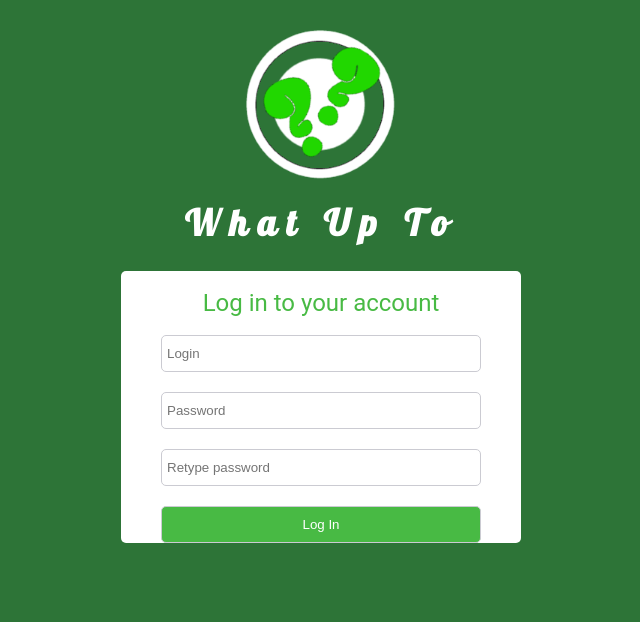
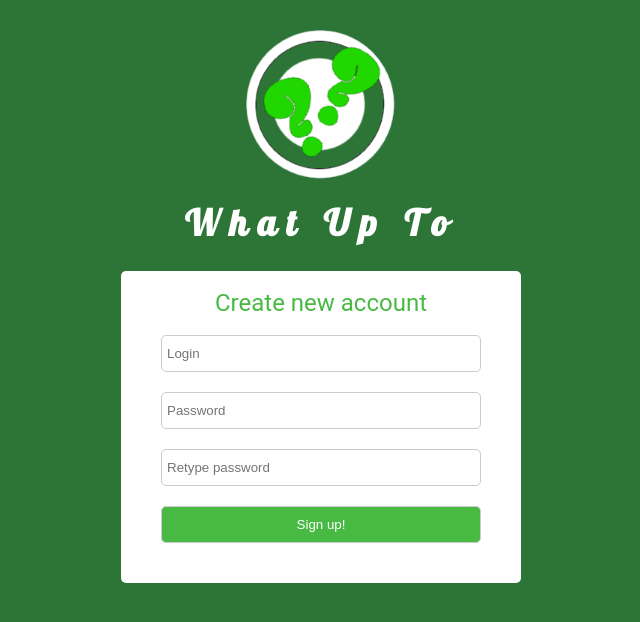
Before and after one commit to Maj333/whatupto, a PHP site: page /pages/register_form.html in a window 1280 px wide. Shown: the top 622 px of the page, without its empty margins (319-959 px from the left). Run offline with PHP 8.4, Linux system fonts and the light colour scheme.

Commit message:
improving registration

```diff
--- a/css/register.css
+++ b/css/register.css
@@ -31,7 +31,7 @@ body {
     max-width: 400px;
     margin: 0 auto;
     border-radius: 5px;
-    padding-top: 20px;
+    padding: 20px 0;
 }
 
 .register-form {
--- a/pages/register_form.html
+++ b/pages/register_form.html
@@ -12,12 +12,12 @@
 <body>
 <h1 class="register-logo"><img src="../img/loga.png" alt="logo"><span>What Up To</span></h1>
 <div class="register-wrapper">
-    <h2 class="register-title">Log in to your account</h2>
+    <h2 class="register-title">Create new account</h2>
     <form class="register-form" action="../engine/register.php" method="POST">
         <input class="register-field" type="text" placeholder="Login">
         <input class="register-field" type="password" placeholder="Password">
         <input class="register-field" type="password" placeholder="Retype password">
-        <button class="register-button" type="submit">Log In</button>
+        <button class="register-button" type="submit">Sign up!</button>
     </form>
 </div>
 </body>
```
Also changed, not shown: engine/register.php (added, +7 -0 lines).
